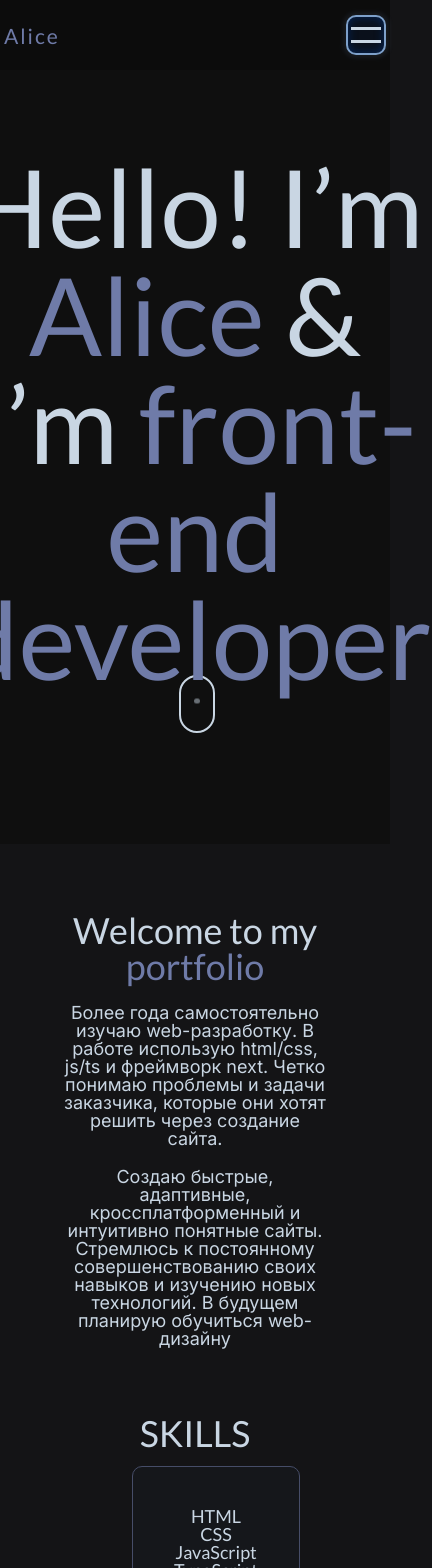
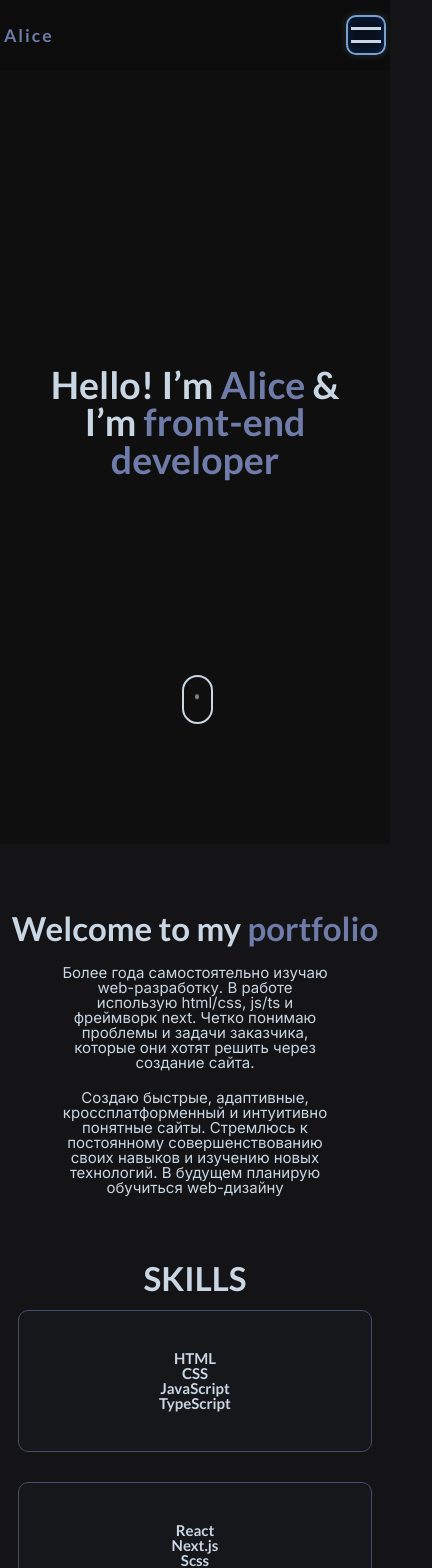
Before and after one commit to Alisa03/portfolio, a Next.js app: page / in a window 390 px wide. Shown: the top 1568 px of the page, 432 px wide, since content can reach past the window. Built offline with nearby package versions, Linux system fonts and the light colour scheme.

Commit message:
fixed styles

```diff
--- a/src/components/Header/header.module.scss
+++ b/src/components/Header/header.module.scss
@@ -94,6 +94,12 @@ $shadows-big: generateStart(300);
 
     &__content {grid-area: 1 / 1 / 6 / 6}
 
+    &__title {
+        text-align: center;
+        z-index: 50;
+        font: 500 6rem/1 'Lato';
+    }
+
     &__scroll {
         position: relative;
         display: block;
@@ -136,6 +142,10 @@ $shadows-big: generateStart(300);
     .head__title {font-size: 4rem}
 }
 
-@media (max-width: 400px) {
+@media (max-width: 500px) {
     .head__title {font-size: 3rem}
 }
+
+@media (max-width: 400px) {
+    .head__title {font-size: 2.5rem}
+}
--- a/src/components/Header/index.tsx
+++ b/src/components/Header/index.tsx
@@ -10,7 +10,7 @@ const HeaderContent = () => {
                 <div className={`${style.star} ${style.star3}`} />
             </div>
             <div className={`${style.head__content} ${page.flexAc} ${page.flexJc}`}>
-                <h1 className={page._title}>
+                <h1 className={style.head__title}>
                     Hello! I’m <span className={page.color}> Alice</span> & <br /> I’m <span className={page.color}>
                         front-end developer
                     </span>
--- a/src/components/Layout.tsx
+++ b/src/components/Layout.tsx
@@ -12,6 +12,9 @@ export default function Layout({ children }: any) {
                 <meta property="og:locale" content="ru_Ru" />
                 <meta property="og:title" content="Portfolio " key="title" />
                 <link rel="icon" type="image/x-icon" href="Star.svg" />
+                <link rel="preconnect" href="https://fonts.googleapis.com" />
+                <link rel="preconnect" href="https://fonts.gstatic.com" />
+                <link href="https://fonts.googleapis.com/css2?family=Inter&family=Lato:wght@700&display</link>=swap" rel="stylesheet" />
                 <meta name="keywords" content="freelance, freelancer, web, react, next, js, javascript, typescript, frontend, junior "></meta>
                 <meta property="og:description" content="Добро пожаловать в портфолио junior frontend-разработчика Alice. Разрабатываю на html/css, js/ts и next/react" />
                 <meta property="description" content="Добро пожаловать в портфолио junior frontend-разработчика Alice. Разрабатываю на html/css, js/ts и next/react" />
--- a/src/components/Menu/index.tsx
+++ b/src/components/Menu/index.tsx
@@ -1,7 +1,7 @@
 import { useState } from "react"
 
-import style from "./menu.module.scss"
-import styles from "@/styles/page.module.scss"
+import menu from "./menu.module.scss"
+import style from "@/styles/page.module.scss"
 
 import MenuList from '@/components/ui/MenuList'
 
@@ -15,12 +15,12 @@ const MobileMenu = () => {
 
     return (
         <>
-            <MenuList styleList={style.menu} />
-            <button onClick={Modal} className={`${styles.btn} ${style.burger} ${styles.flexCG} ${styles.flexAc}`}>
+            <MenuList styleList={menu.menu} />
+            <button onClick={Modal} className={`${style.btn} ${style.burger} ${style.flexCG} ${style.flexAc}`}>
                 <span className={style.burger__line} />
                 <span className={style.burger__line} />
             </button>
-            <MenuList Click={Modal} styleList={`${style.dropdownMenu} ${open ? style.visible : ''}`} />
+            <MenuList Click={Modal} styleList={`${menu.dropdownMenu} ${open ? menu.visible : ''}`} />
         </>
     )
 }
--- a/src/components/Menu/menu.module.scss
+++ b/src/components/Menu/menu.module.scss
@@ -9,21 +9,6 @@
         font-weight: 500;
 
         &:hover {color: $hoverColor}
-    }
-}
-
-.burger {
-    display: none;
-
-    width: 40px;
-    height: 40px;
-
-    &__line {
-        display: block;
-        width: 30px;
-        height: 3px;
-
-        background: $lightBlue;
     }
 }
 
@@ -52,12 +37,4 @@
 
 @media (max-width: 650px) {
     .menu {display: none}
-
-    .burger {
-        display: flex;
-        justify-content: center;
-        gap: 10px 0;
-
-        z-index: 150;
-    }
 }
--- a/src/components/Project/index.tsx
+++ b/src/components/Project/index.tsx
@@ -16,7 +16,7 @@ export default function Project({ project }: any) {
                     }
                 </div>
                 <h4 className={projectS.project__title}>{project.name}</h4>
-                <p className={style.section__text}>{project.info}</p>
+                <p className={`${style.section__text} ${projectS.project__text}`}>{project.info}</p>
                 <div className={style.flexList}>
                     {
                         project.urlDemo &&
--- a/src/components/Project/project.module.scss
+++ b/src/components/Project/project.module.scss
@@ -52,4 +52,8 @@
         width: 95vw;
         margin: 0 auto
     }
+
+    .project__text {
+        text-align: justify;
+    }
 }
--- a/src/components/Skills/skills.module.scss
+++ b/src/components/Skills/skills.module.scss
@@ -12,5 +12,5 @@
 }
 
 @media (max-width: 400px) {
-    ._block {width: 100%}
+    ._block {width: 80vw}
 }
--- a/src/components/Works.tsx
+++ b/src/components/Works.tsx
@@ -9,11 +9,9 @@ const Works = () => {
     return (
         <section id="works" className={`${style.section} ${style.flexCG} ${style.flexAc}`}>
             <h3 className={style.section__title}>WORKS</h3>
-            <div className={style.works}>
-                {
-                    works.map((i: any) => <Project key={i.id} project={i} />)
-                }
-            </div>
+            {
+                works.map((i: any) => <Project key={i.id} project={i} />)
+            }
         </section>
     )
 }
--- a/src/styles/constStyle.scss
+++ b/src/styles/constStyle.scss
@@ -8,6 +8,3 @@ $Black: #000;
 $star: rgb(165, 190, 195);
 
 $darkBackground: #0F0F0F;
-
-@import url('https://fonts.googleapis.com/css2?family=Lato:wght@400;500&display=swap');
-@import url('https://fonts.googleapis.com/css2?family=Inter:wght@400&display=swap');
--- a/src/styles/globals.scss
+++ b/src/styles/globals.scss
@@ -63,6 +63,10 @@ html {
   html {font-size: 18px}
 }
 
+@media (max-width: 400px) {
+  html {font-size: 15px}
+}
+
 li {list-style: none}
 
 img {object-fit: cover}
--- a/src/styles/page.module.scss
+++ b/src/styles/page.module.scss
@@ -21,12 +21,6 @@
 }
 
 .color {color: $hoverColor}
-
-._title {
-    text-align: center;
-    z-index: 50;
-    font: 500 6rem/1 'Lato';
-}
 
 .flexAc {
     display: flex;
@@ -100,6 +94,21 @@
     }
 }
 
+.burger {
+    display: none;
+
+    width: 40px;
+    height: 40px;
+
+    &__line {
+        display: block;
+        width: 30px;
+        height: 3px;
+
+        background: $lightBlue;
+    }
+}
+
 .social {
     & path {transition: fill ease 1s6}
 
@@ -118,6 +127,16 @@
     }
 }
 
+@media (max-width: 650px) {
+    .burger {
+        display: flex;
+        justify-content: center;
+        gap: 10px 0;
+
+        z-index: 150;
+    }
+}
+
 @media (max-width: 500px) {
     .container {width: 90%}
 
@@ -125,10 +144,14 @@
         width: 95vw;
         margin: 0 auto
     }
+
+    .section__title {
+        font-size: 3rem;
+    }
 }
 
 @media (max-width: 400px) {
     .container {width: 98%}
 
-    .section__title {font-size: 2rem}
+    .section__title {font-size: 2.2rem}
 }
```
